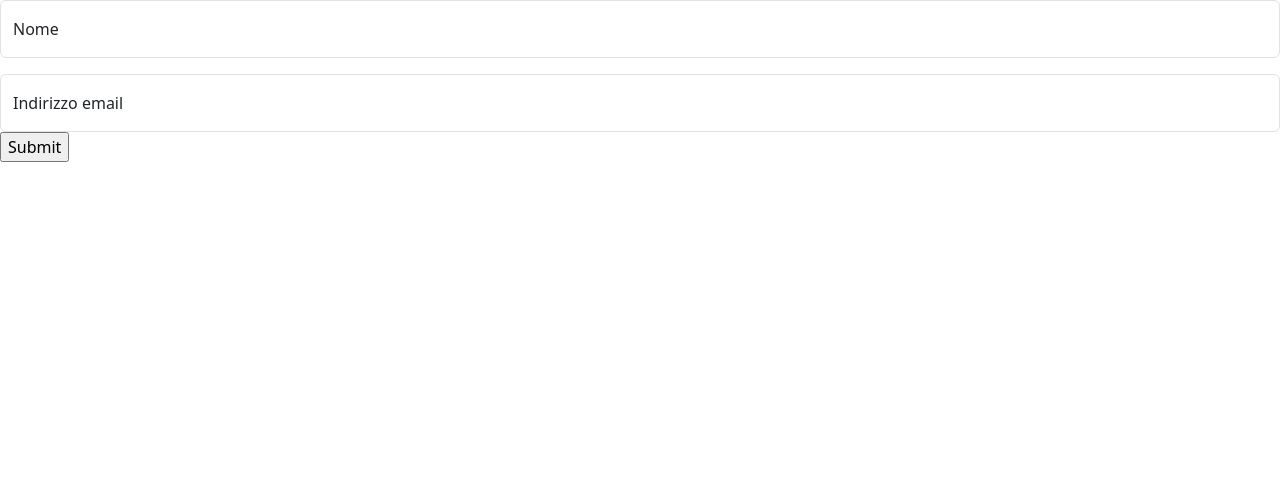
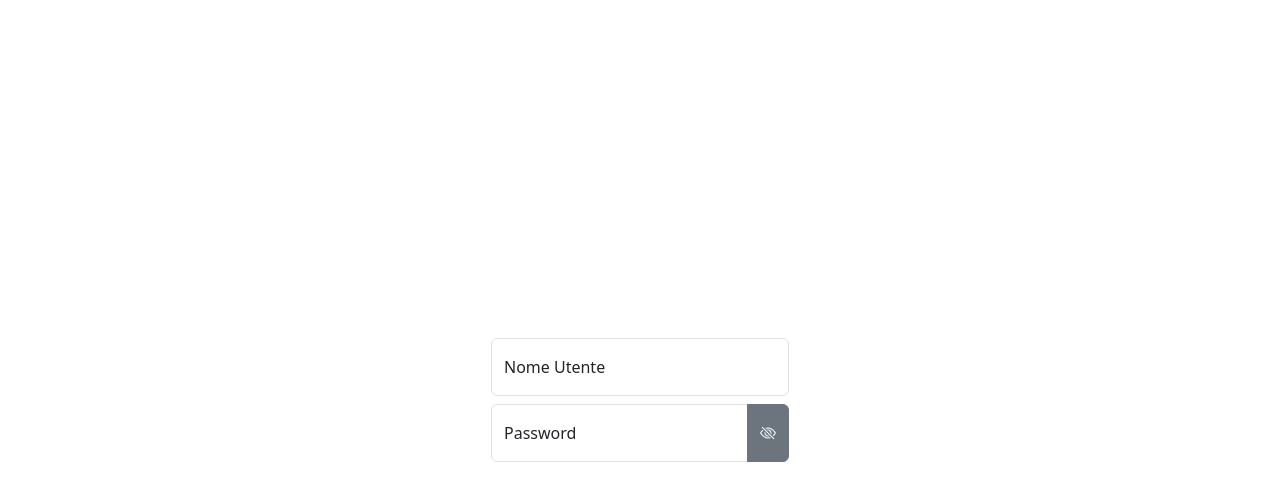
Before and after one commit to RiccardoC20/AutonoMi, a Nuxt app: page /utente/login-utente in a window 1280 px wide. Shown: the top 500 px of the page. Built offline with nearby package versions, Linux system fonts and the light colour scheme.

Commit message:
prova login

```diff
--- a/app/app.vue
+++ b/app/app.vue
@@ -1,13 +1,9 @@
 <script setup lang="ts">
-  import FormInput from './components/FormInput.vue';
+
 </script>
 
 <template>
-  <div>
-    <form>
-      <FormInput class="mb-3" type="text" id="name" label="Nome"></FormInput>
-      <FormInput type="email" id="email" label="Indirizzo email"></FormInput>
-      <input type="submit"></input>
-    </form>
+  <div class="container">
+    <NuxtPage />
   </div>
 </template>
--- a/app/components/FormInput.vue
+++ b/app/components/FormInput.vue
@@ -1,21 +1,20 @@
-<script setup lang="ts"></script>
+<script setup lang="ts">
+import { ref } from 'vue'
+defineProps(['id', 'type', 'label'])
+
+const inputRef = ref<HTMLInputElement | null>(null)
+defineExpose({ inputRef })
+</script>
 
 <template>
   <div class="form-floating">
-    <input :type="type" class="form-control" :id="id" placeholder="">
-    <label for="floatingInput">{{label}}</label>
+    <input
+      :type="type"
+      class="form-control"
+      :id="id"
+      placeholder=""
+      ref="inputRef"
+    />
+    <label :for="id">{{ label }}</label>
   </div>
 </template>
-
-<script>
-  export default {
-    name: "FormInput",
-    props: {
-      type: String,
-      id: String,
-      label: String
-    }
-  }
-</script>
-
-<style scoped></style>
--- a/app/pages/utente/login-utente.vue
+++ b/app/pages/utente/login-utente.vue
@@ -1,11 +1,29 @@
-<script setup lang="ts"></script>
+<script setup lang="ts">
+import { ref } from 'vue'
+import FormInput from '~/components/FormInput.vue'
+
+const password = ref<{ inputRef: HTMLInputElement | null } | null>(null)
+const showPassword = ref(false)
+
+function togglePassword() {
+  const input = password.value?.inputRef
+  if (!input) return
+  input.type = showPassword.value ? 'password' : 'text'
+  showPassword.value = !showPassword.value
+}
+</script>
 
 <template>
-  <div>
-    <form class="floating-form row g-3">
+  <div class="container min-vh-100 d-flex align-items-center justify-content-center">
+    <form class="form-floating">
+      <FormInput class="mb-2" type="text" id="username" label="Nome Utente" />
 
+      <div class="input-group">
+        <FormInput ref="password" type="password" id="password" label="Password" />
+        <button type="button" class="btn btn-secondary" @click="togglePassword">
+          <i :class="showPassword ? 'bi bi-eye' : 'bi bi-eye-slash'"></i>
+        </button>
+      </div>
     </form>
   </div>
 </template>
-
-<style scoped></style>
--- a/nuxt.config.ts
+++ b/nuxt.config.ts
@@ -4,5 +4,15 @@ export default defineNuxtConfig({
   devtools: { enabled: true },
   css: [
     'bootstrap/dist/css/bootstrap.min.css'
-  ]
+  ],
+  app: {
+    head: {
+      link: [
+        {
+          rel: "stylesheet",
+          href: "https://cdn.jsdelivr.net/npm/bootstrap-icons@1.11.1/font/bootstrap-icons.css"
+        }
+      ]
+    }
+  }
 })
--- a/package.json
+++ b/package.json
@@ -5,7 +5,7 @@
   "scripts": {
     "build": "nuxt build",
     "dev": "nuxt dev",
-    "start": "",
+    "start": "nuxt start",
     "generate": "nuxt generate",
     "preview": "nuxt preview",
     "postinstall": "nuxt prepare"
```
Also changed, not shown: 1 other file (tests, documents, lock files or other folders).
